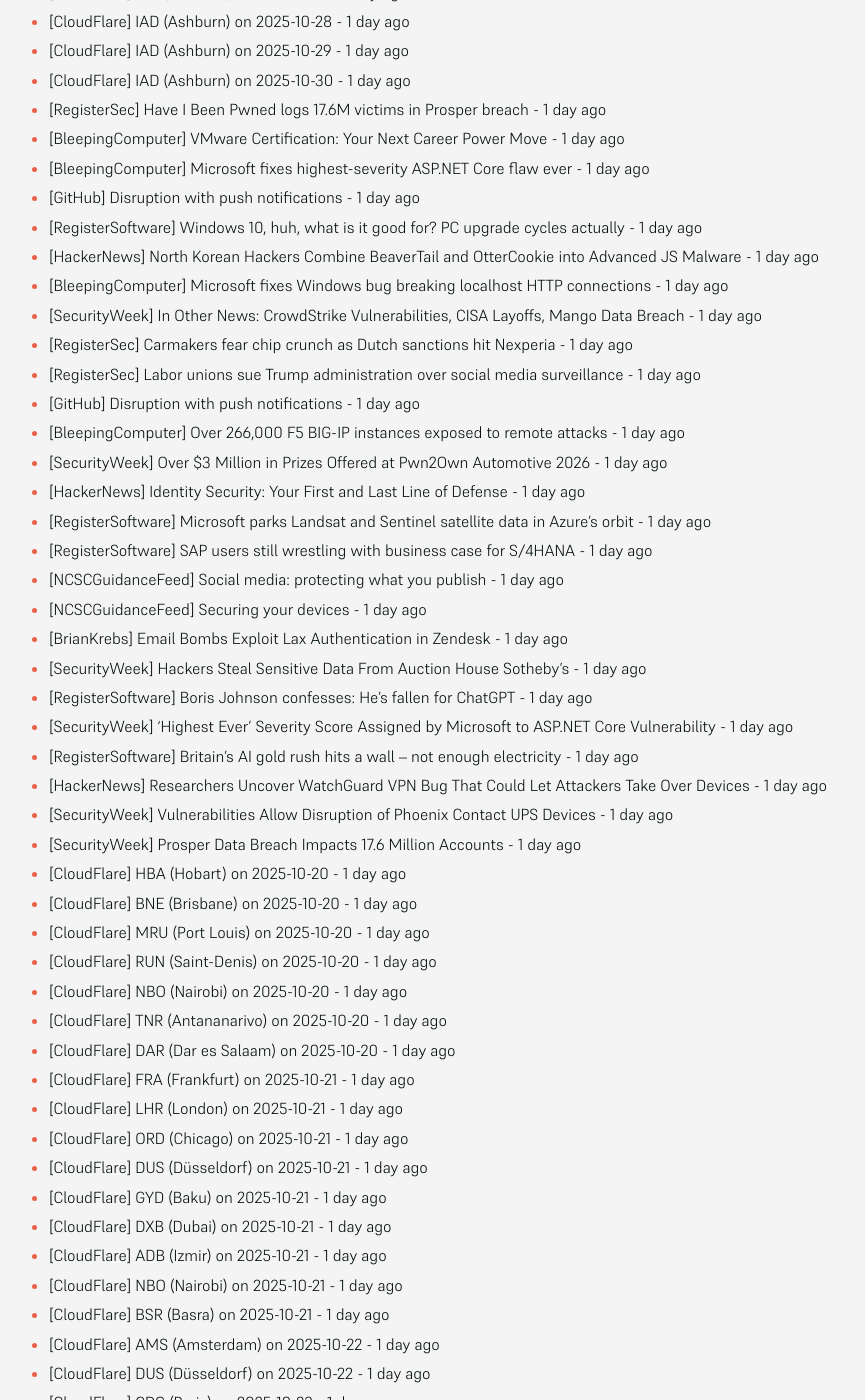
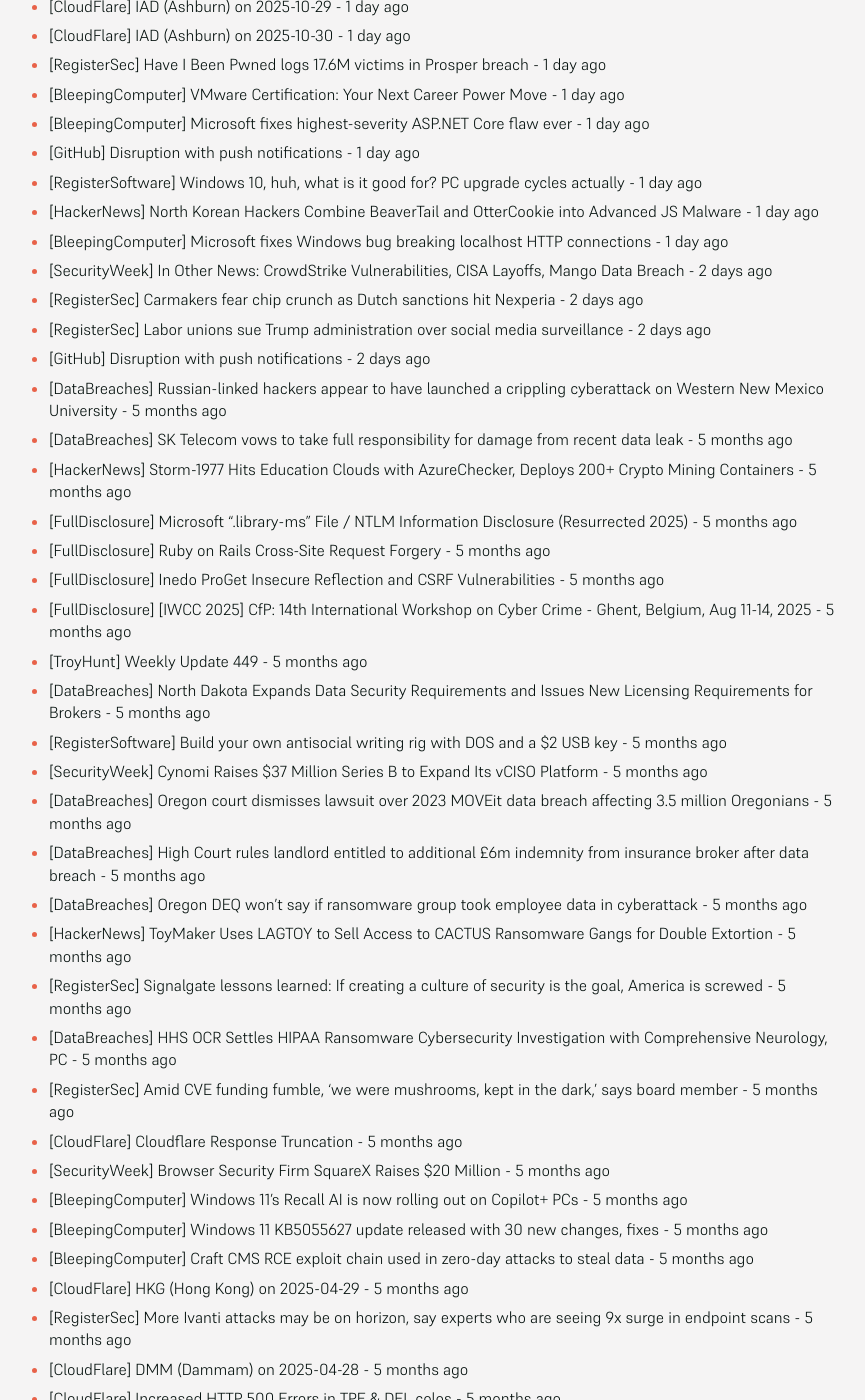
Before and after one commit to SecOpsNews/news, a Jekyll site: the page built from index.md, in a window 1280 px wide and 1400 px high, scrolled down 1805 px. Shown: the whole window, without its empty margins (215-1080 px from the left). Built offline with Jekyll 4.4.1, drawn with Linux system fonts in a browser that asks for light colours; some of the changed text lies outside the part shown.

Commit message:
New Feed

```diff
--- a/index.md
+++ b/index.md
@@ -9,18 +9,18 @@ description: Latest Updates
 
 <!-- SecOps start -->
 
-- [HackerNews] Europol Dismantles SIM Farm Network Powering 49 Million Fake Accounts Worldwide - 25 minutes ago
-- [FullDisclosure] Urgent Security Vulnerabilities Discovered in Mercku Routers Model M6a - 3 hours ago
-- [FullDisclosure] apis.google.com - Insecure redirect via __lu parameter	(exploited in the wild) - 3 hours ago
-- [FullDisclosure] CyberDanube Security Research 20251014-0 | Multiple Vulnerabilities in Phoenix Contact QUINT4 UPS - 3 hours ago
-- [DataBreaches] Before Their Telegram Channel Was Banned Again, ScatteredLAPSUS$Hunters Dropped Files Doxing Government Employees - 4 hours ago
-- [BleepingComputer] OpenAI confirms GPT-6 is not shipping in 2025 - 8 hours ago
-- [DataBreaches] Scenes from a “No Kings” Protest, 10-18-25 - 10 hours ago
-- [BleepingComputer] Google ads for fake Homebrew, LogMeIn sites push infostealers - 15 hours ago
-- [DataBreaches] No Kings. Not Today. Not Ever. - 18 hours ago
-- [HackerNews] New .NET CAPI Backdoor Targets Russian Auto and E-Commerce Firms via Phishing ZIPs - 19 hours ago
-- [RegisterSoftware] Ruby Central tries to make peace after 'hostile takeover' - 19 hours ago
-- [HackerNews] Silver Fox Expands Winos 4.0 Attacks to Japan and Malaysia via HoldingHands RAT - 23 hours ago
+- [HackerNews] Europol Dismantles SIM Farm Network Powering 49 Million Fake Accounts Worldwide - 7 hours ago
+- [FullDisclosure] Urgent Security Vulnerabilities Discovered in Mercku Routers Model M6a - 10 hours ago
+- [FullDisclosure] apis.google.com - Insecure redirect via __lu parameter	(exploited in the wild) - 10 hours ago
+- [FullDisclosure] CyberDanube Security Research 20251014-0 | Multiple Vulnerabilities in Phoenix Contact QUINT4 UPS - 10 hours ago
+- [DataBreaches] Before Their Telegram Channel Was Banned Again, ScatteredLAPSUS$Hunters Dropped Files Doxing Government Employees - 11 hours ago
+- [BleepingComputer] OpenAI confirms GPT-6 is not shipping in 2025 - 15 hours ago
+- [DataBreaches] Scenes from a “No Kings” Protest, 10-18-25 - 17 hours ago
+- [BleepingComputer] Google ads for fake Homebrew, LogMeIn sites push infostealers - 22 hours ago
+- [DataBreaches] No Kings. Not Today. Not Ever. - 1 day ago
+- [HackerNews] New .NET CAPI Backdoor Targets Russian Auto and E-Commerce Firms via Phishing ZIPs - 1 day ago
+- [RegisterSoftware] Ruby Central tries to make peace after 'hostile takeover' - 1 day ago
+- [HackerNews] Silver Fox Expands Winos 4.0 Attacks to Japan and Malaysia via HoldingHands RAT - 1 day ago
 - [DataBreaches] Massachusetts hospitals Heywood, Athol say outage was a cybersecurity incident - 1 day ago
 - [DataBreaches] Data BreachesProsper Data Breach Impacts 17.6 Million Accounts - 1 day ago
 - [DataBreaches] An arrested man’s lawyer claims his client can’t be ShinyHunters’ leader. His argument wasn’t persuasive. - 1 day ago
@@ -67,62 +67,10 @@ description: Latest Updates
 - [RegisterSoftware] Windows 10, huh, what is it good for? PC upgrade cycles actually - 1 day ago
 - [HackerNews] North Korean Hackers Combine BeaverTail and OtterCookie into Advanced JS Malware - 1 day ago
 - [BleepingComputer] Microsoft fixes Windows bug breaking localhost HTTP connections - 1 day ago
-- [SecurityWeek] In Other News: CrowdStrike Vulnerabilities, CISA Layoffs, Mango Data Breach - 1 day ago
-- [RegisterSec] Carmakers fear chip crunch as Dutch sanctions hit Nexperia - 1 day ago
-- [RegisterSec] Labor unions sue Trump administration over social media surveillance - 1 day ago
-- [GitHub] Disruption with push notifications - 1 day ago
-- [BleepingComputer] Over 266,000 F5 BIG-IP instances exposed to remote attacks - 1 day ago
-- [SecurityWeek] Over $3 Million in Prizes Offered at Pwn2Own Automotive 2026 - 1 day ago
-- [HackerNews] Identity Security: Your First and Last Line of Defense - 1 day ago
-- [RegisterSoftware] Microsoft parks Landsat and Sentinel satellite data in Azure's orbit - 1 day ago
-- [RegisterSoftware] SAP users still wrestling with business case for S/4HANA - 1 day ago
-- [NCSCGuidanceFeed] Social media: protecting what you publish - 1 day ago
-- [NCSCGuidanceFeed] Securing your devices - 1 day ago
-- [BrianKrebs] Email Bombs Exploit Lax Authentication in Zendesk - 1 day ago
-- [SecurityWeek] Hackers Steal Sensitive Data From Auction House Sotheby’s - 1 day ago
-- [RegisterSoftware] Boris Johnson confesses: He's fallen for ChatGPT - 1 day ago
-- [SecurityWeek] ‘Highest Ever’ Severity Score Assigned by Microsoft to ASP.NET Core Vulnerability - 1 day ago
-- [RegisterSoftware] Britain's AI gold rush hits a wall – not enough electricity - 1 day ago
-- [HackerNews] Researchers Uncover WatchGuard VPN Bug That Could Let Attackers Take Over Devices - 1 day ago
-- [SecurityWeek] Vulnerabilities Allow Disruption of Phoenix Contact UPS Devices - 1 day ago
-- [SecurityWeek] Prosper Data Breach Impacts 17.6 Million Accounts - 1 day ago
-- [CloudFlare] HBA (Hobart) on 2025-10-20 - 1 day ago
-- [CloudFlare] BNE (Brisbane) on 2025-10-20 - 1 day ago
-- [CloudFlare] MRU (Port Louis) on 2025-10-20 - 1 day ago
-- [CloudFlare] RUN (Saint-Denis) on 2025-10-20 - 1 day ago
-- [CloudFlare] NBO (Nairobi) on 2025-10-20 - 1 day ago
-- [CloudFlare] TNR (Antananarivo) on 2025-10-20 - 1 day ago
-- [CloudFlare] DAR (Dar es Salaam) on 2025-10-20 - 1 day ago
-- [CloudFlare] FRA (Frankfurt) on 2025-10-21 - 1 day ago
-- [CloudFlare] LHR (London) on 2025-10-21 - 1 day ago
-- [CloudFlare] ORD (Chicago) on 2025-10-21 - 1 day ago
-- [CloudFlare] DUS (Düsseldorf) on 2025-10-21 - 1 day ago
-- [CloudFlare] GYD (Baku) on 2025-10-21 - 1 day ago
-- [CloudFlare] DXB (Dubai) on 2025-10-21 - 1 day ago
-- [CloudFlare] ADB (Izmir) on 2025-10-21 - 1 day ago
-- [CloudFlare] NBO (Nairobi) on 2025-10-21 - 1 day ago
-- [CloudFlare] BSR (Basra) on 2025-10-21 - 1 day ago
-- [CloudFlare] AMS (Amsterdam) on 2025-10-22 - 1 day ago
-- [CloudFlare] DUS (Düsseldorf) on 2025-10-22 - 1 day ago
-- [CloudFlare] CDG (Paris) on 2025-10-23 - 1 day ago
-- [CloudFlare] IST (Istanbul) on 2025-10-23 - 1 day ago
-- [CloudFlare] MXP (Milan) on 2025-10-24 - 1 day ago
-- [CloudFlare] SJC (San Jose) on 2025-10-30 - 1 day ago
-- [CloudFlare] IAD (Ashburn) on 2025-11-03 - 1 day ago
-- [CloudFlare] JNB (Johannesburg) on 2025-11-04 - 1 day ago
-- [CloudFlare] JNB (Johannesburg) on 2025-11-06 - 1 day ago
-- [SecurityWeek] Gladinet Patches Exploited CentreStack Vulnerability - 1 day ago
-- [RegisterSoftware] Britains's AI gold rush hits a wall: not enough electricity - 1 day ago
-- [CloudFlare] JNB (Johannesburg) on 2025-11-06 - 1 day ago
-- [RegisterSoftware] AI boffins teach office supplies to predict your next move - 1 day ago
-- [HackerNews] Microsoft Revokes 200 Fraudulent Certificates Used in Rhysida Ransomware Campaign - 1 day ago
-- [CloudFlare] BNE (Brisbane) on 2025-10-20 - 1 day ago
-- [CloudFlare] MIA (Miami) on 2025-11-14 - 1 day ago
-- [CloudFlare] GYD (Baku) on 2025-10-21 - 2 days ago
-- [CloudFlare] DXB (Dubai) on 2025-10-21 - 2 days ago
-- [CloudFlare] NBO (Nairobi) on 2025-10-21 - 2 days ago
-- [CloudFlare] BSR (Basra) on 2025-10-21 - 2 days ago
-- [BleepingComputer] Auction giant Sotheby’s says data breach exposed financial information - 2 days ago
+- [SecurityWeek] In Other News: CrowdStrike Vulnerabilities, CISA Layoffs, Mango Data Breach - 2 days ago
+- [RegisterSec] Carmakers fear chip crunch as Dutch sanctions hit Nexperia - 2 days ago
+- [RegisterSec] Labor unions sue Trump administration over social media surveillance - 2 days ago
+- [GitHub] Disruption with push notifications - 2 days ago
 - [DataBreaches] Russian-linked hackers appear to have launched a crippling cyberattack on Western New Mexico University - 5 months ago
 - [DataBreaches] SK Telecom vows to take full responsibility for damage from recent data leak - 5 months ago
 - [HackerNews] Storm-1977 Hits Education Clouds with AzureChecker, Deploys 200+ Crypto Mining Containers - 5 months ago
```
